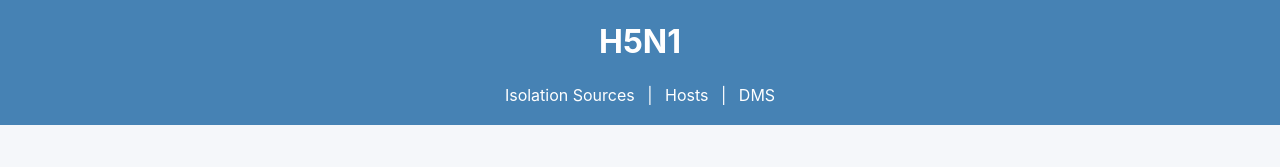
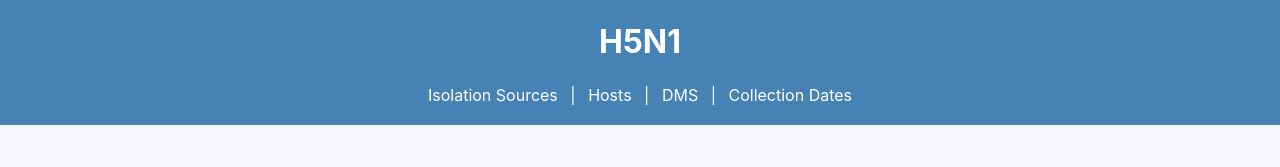
Before and after one commit to rrouz/h5n1-outbreakinfo, a Vue app in the folder outbreak-info-h5n1/: page / in a window 1280 px wide. Shown: the top 167 px of the page. Built offline with nearby package versions, Linux system fonts and the light colour scheme; no server answers.

Commit message:
Added collection dates

```diff
--- a/outbreak-info-h5n1/src/App.vue
+++ b/outbreak-info-h5n1/src/App.vue
@@ -5,7 +5,8 @@
       <nav>
         <router-link to="/isolations">Isolation Sources</router-link> |
         <router-link to="/hosts">Hosts</router-link> |
-        <router-link to="/DMS">DMS</router-link>
+        <router-link to="/DMS">DMS</router-link> |
+        <router-link to="/collection-end-dates">Collection Dates</router-link>
       </nav>
     </header>
 
```
